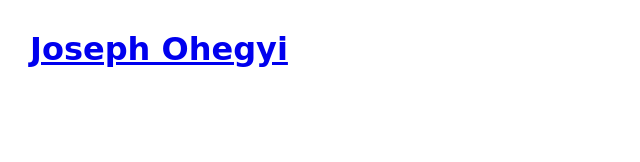
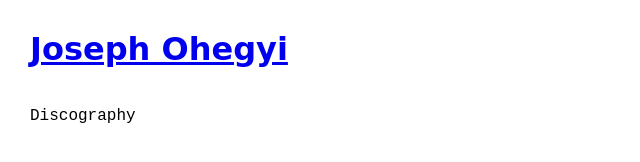
Before and after one commit to wtdwysid/josephohegyi, a plain HTML site: page index.html in a window 1280 px wide. Shown: the whole page, without its empty margins (0-640 px from the left). Drawn offline with Linux system fonts and the light colour scheme.

Commit message:
Update index.html

```diff
--- a/index.html
+++ b/index.html
@@ -18,5 +18,6 @@
 </head>
 <body>
 	<h1><a href="https://josephohegyi.com">Joseph Ohegyi</a></h1>
+	<p><br>Discography</p>
 </body>
 </html>
```
